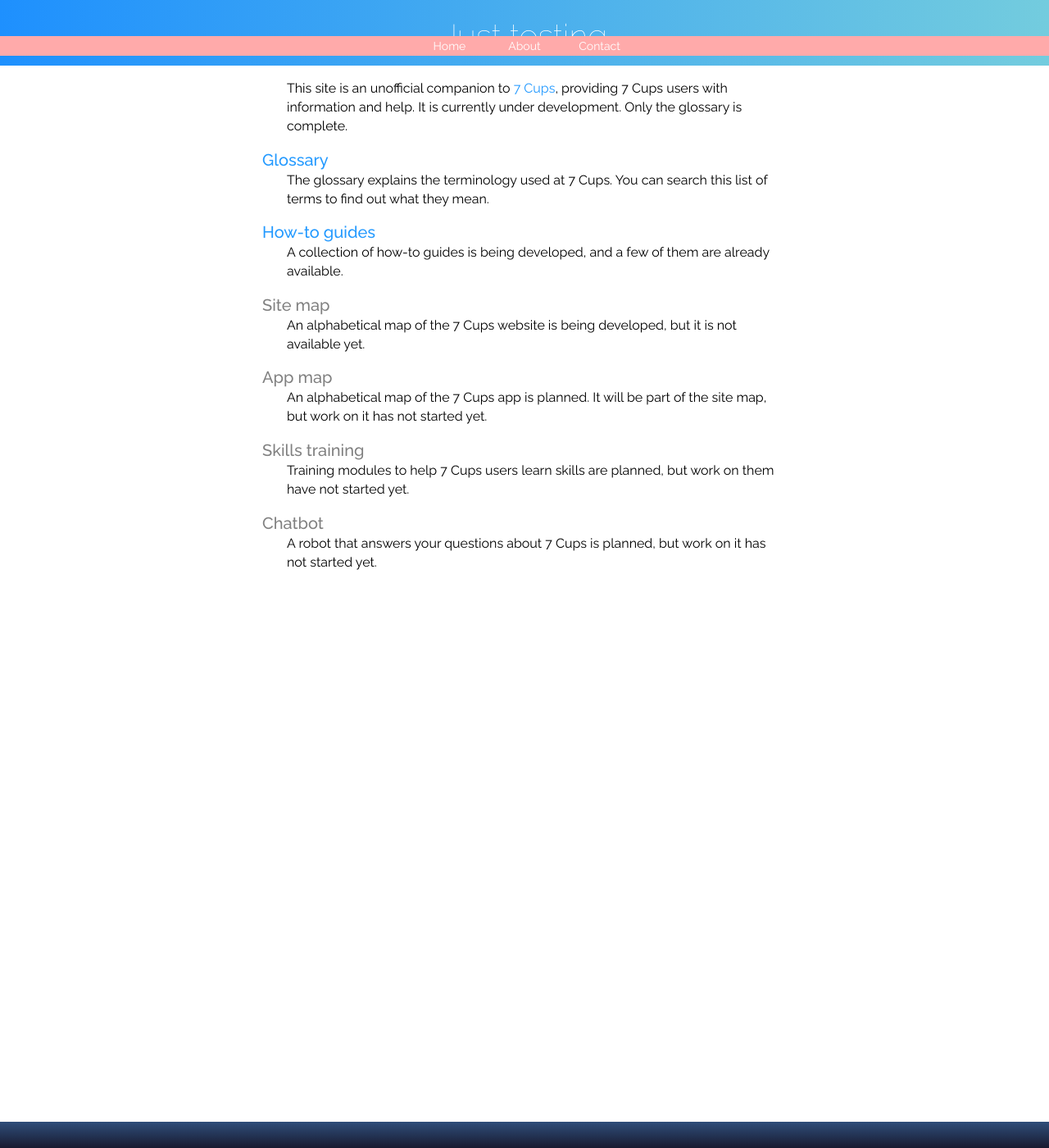
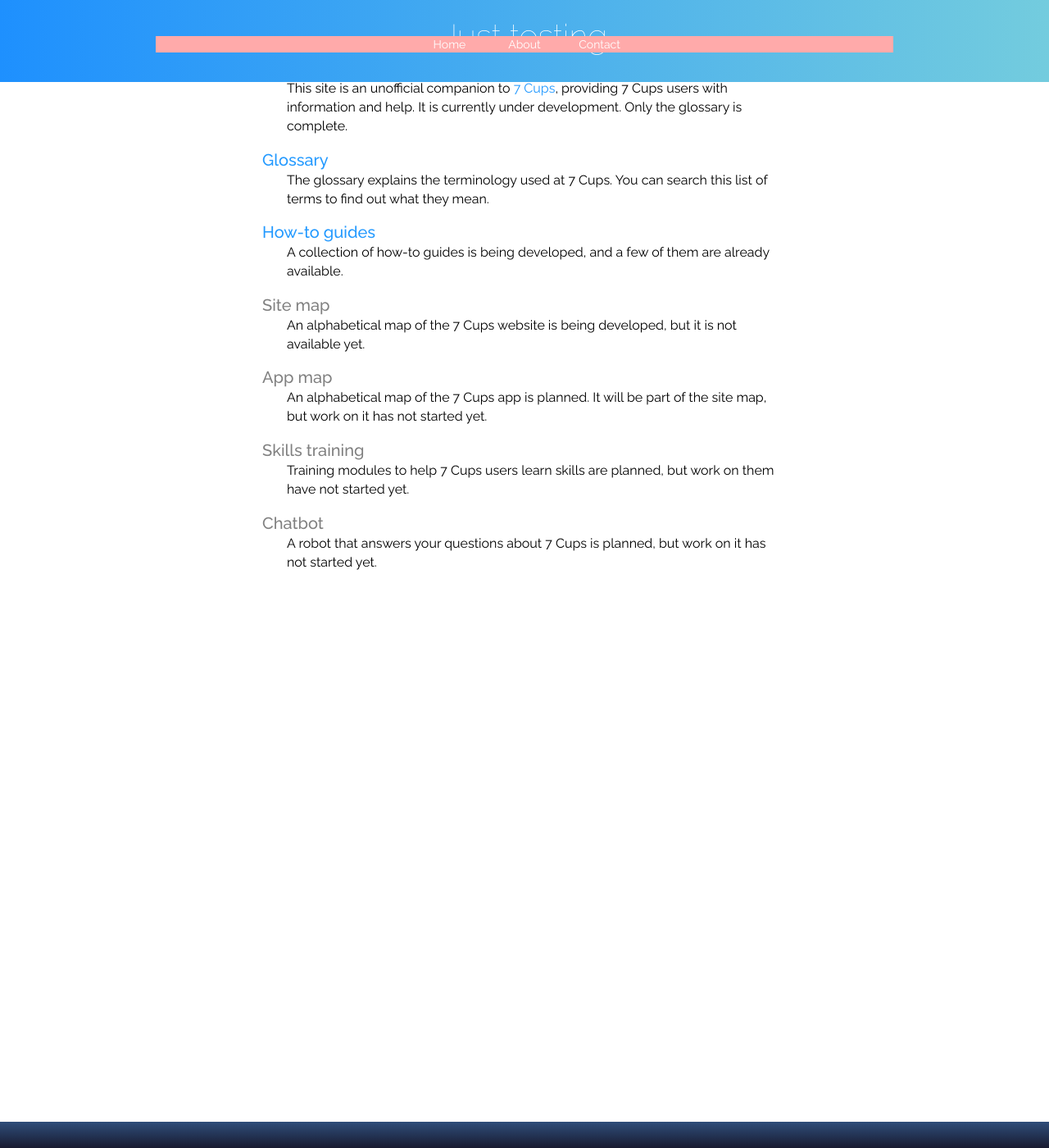
Before and after one commit to RarelyCharlie/rarelycharlie.github.io, a Jekyll site: the page built from index.md, in a window 1280 px wide and 1400 px high. Shown: the whole window at 82% size. Built offline with Jekyll 4.4.1, drawn with Linux system fonts in a browser that asks for light colours.

Commit message:
menu in header

```diff
--- a/_includes/menu.html
+++ b/_includes/menu.html
@@ -1,5 +1,6 @@
 <style>
-#menu {display: block; font-size: 14px; background: #faa; color: white; margin: 0; padding: 0; position: relative; top: -20px}
+#header {height: 100px;}
+#menu {display: block; font-size: 14px; line-height: 20px; height: 20px; width: 900px; background: #faa; color: white; margin: 0 auto; padding: 0; position: relative; top: -20px}
 #menu li {display: inline-block; padding: 0 2px; min-width: 6em;}
 </style>
 <ul id="menu">
```
